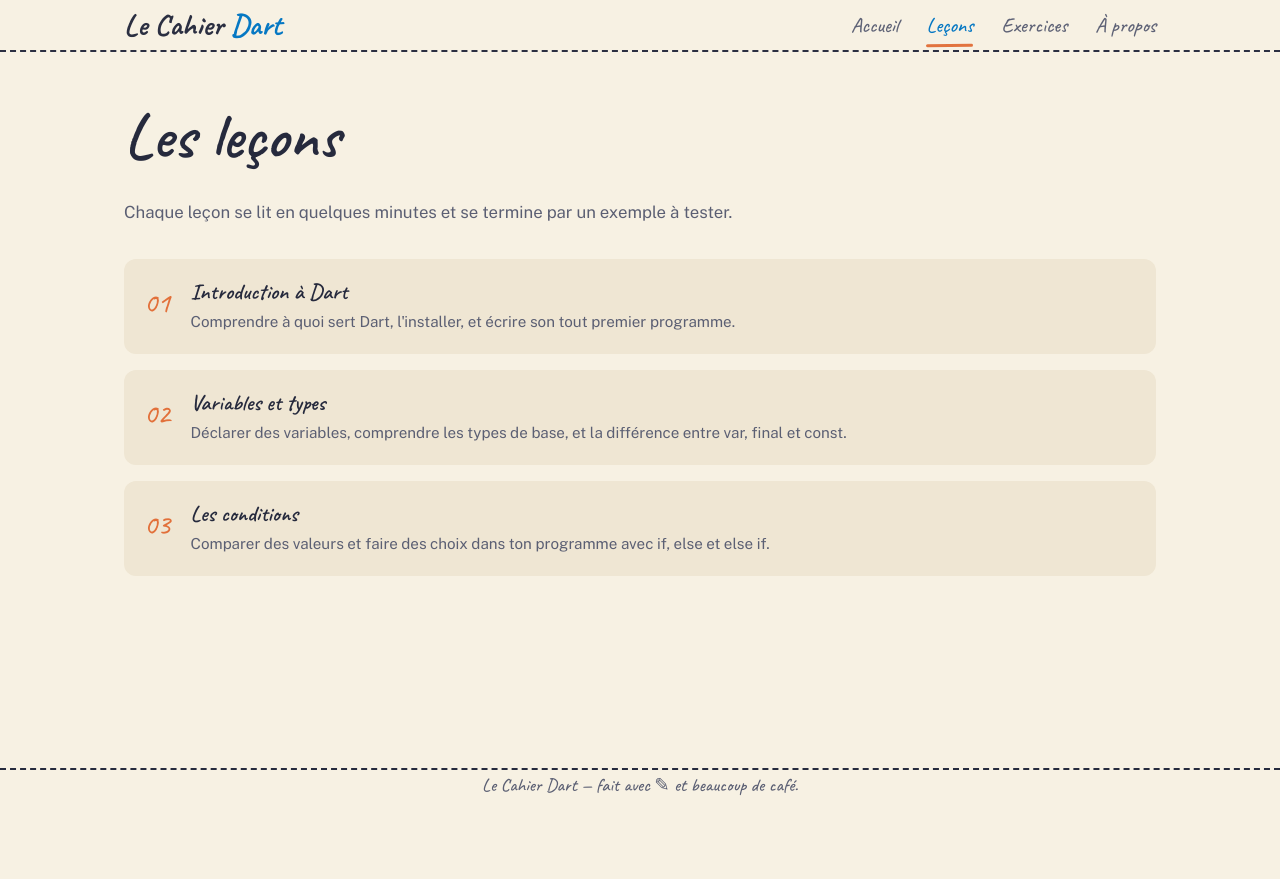
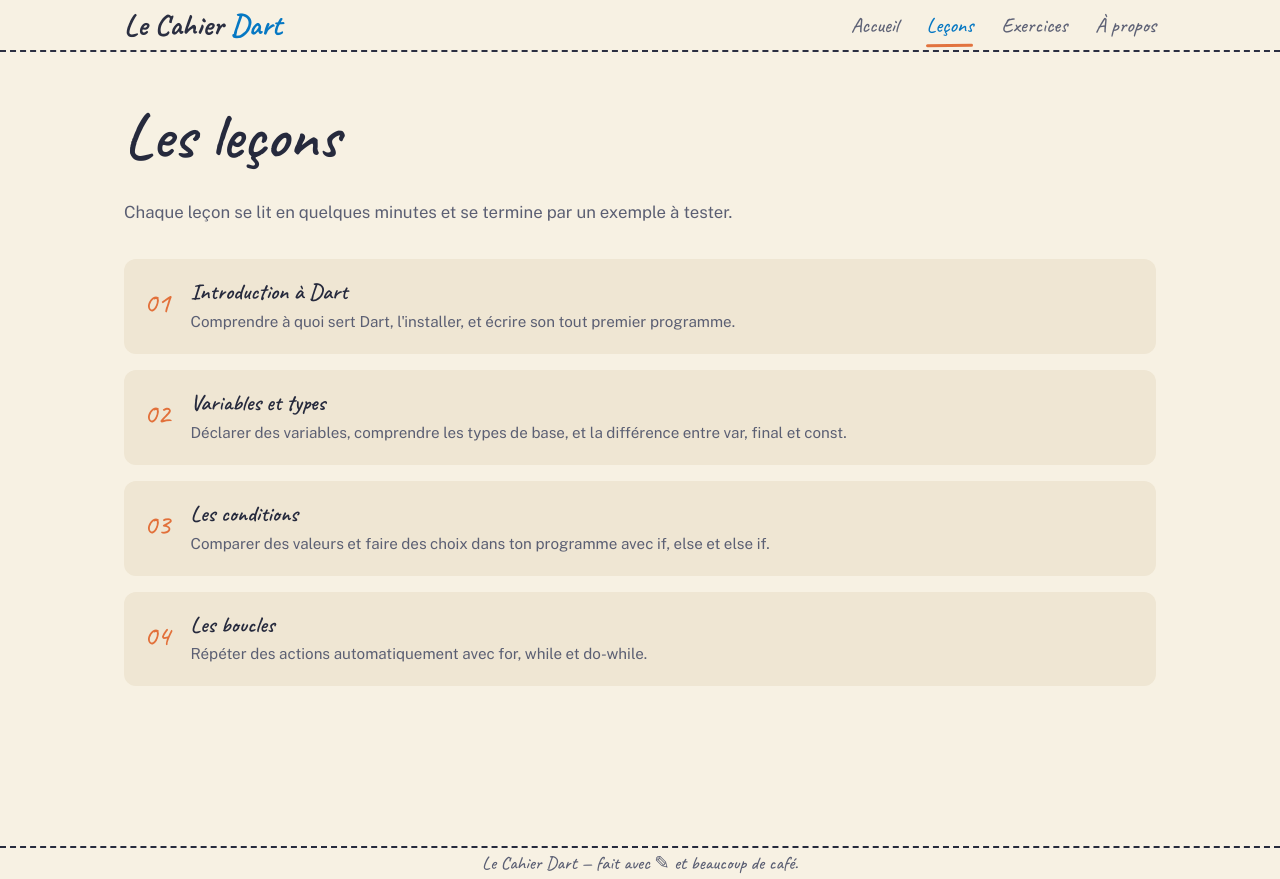
Before and after one commit to Ayo-Oub/learn-dart, a React (Vite) app: page /learn-dart/lecons in a window 1280 px wide. Before the commit the page ends 800 px from the top, so only its background shows below. Built offline with nearby package versions, Linux system fonts and the light colour scheme.

Commit message:
add lesson4

```diff
--- /dev/null
+++ b/src/data/exercises/exercises4.js
@@ -0,0 +1,89 @@
+const exercises4 = [
+  {
+    id: 'ex-4-1',
+    lessonSlug: 'boucles',
+    title: 'Compter jusqu\u2019à 10',
+    difficulty: 'facile',
+    statement:
+      "Écris une boucle for qui affiche tous les nombres de 1 à 10, un par ligne.",
+    starterCode: `void main() {
+  // À compléter
+}`,
+    solutionCode: `void main() {
+  for (int i = 1; i <= 10; i++) {
+    print(i);
+  }
+}`,
+    hint: 'La condition i <= 10 permet d\u2019inclure le nombre 10 dans la boucle.',
+  },
+  {
+    id: 'ex-4-2',
+    lessonSlug: 'boucles',
+    title: 'La table de multiplication',
+    difficulty: 'facile',
+    statement:
+      "Affiche la table de multiplication de 5, de 1 à 10 (5 x 1 = 5, 5 x 2 = 10, etc.) grâce à une boucle for.",
+    starterCode: `void main() {
+  int table = 5;
+
+  // À compléter
+}`,
+    solutionCode: `void main() {
+  int table = 5;
+
+  for (int i = 1; i <= 10; i++) {
+    print('\$table x \$i = \${table * i}');
+  }
+}`,
+    hint: 'Utilise l\u2019interpolation \${expression} pour calculer table * i directement dans le print.',
+  },
+  {
+    id: 'ex-4-3',
+    lessonSlug: 'boucles',
+    title: 'Saute le 7',
+    difficulty: 'moyen',
+    statement:
+      "Affiche les nombres de 1 à 10, mais saute le nombre 7 (ne l'affiche pas) grâce à continue.",
+    starterCode: `void main() {
+  for (int i = 1; i <= 10; i++) {
+    // À compléter
+  }
+}`,
+    solutionCode: `void main() {
+  for (int i = 1; i <= 10; i++) {
+    if (i == 7) {
+      continue;
+    }
+    print(i);
+  }
+}`,
+    hint: 'Place un if qui teste (i == 7) et utilise continue à l\u2019intérieur.',
+  },
+  {
+    id: 'ex-4-4',
+    lessonSlug: 'boucles',
+    title: 'Le premier multiple de 13',
+    difficulty: 'difficile',
+    statement:
+      "En partant de 1, utilise une boucle while pour trouver et afficher le premier nombre supérieur à 100 qui est un multiple de 13, puis arrête la boucle avec break.",
+    starterCode: `void main() {
+  int nombre = 1;
+
+  // À compléter
+}`,
+    solutionCode: `void main() {
+  int nombre = 1;
+
+  while (true) {
+    if (nombre > 100 && nombre % 13 == 0) {
+      print(nombre);
+      break;
+    }
+    nombre++;
+  }
+}`,
+    hint: 'Une boucle while (true) tourne indéfiniment jusqu\u2019à ce qu\u2019un break l\u2019arrête.',
+  },
+]
+
+export default exercises4
--- a/src/data/exercises/index.js
+++ b/src/data/exercises/index.js
@@ -1,8 +1,12 @@
 import exercises1 from './exercises1.js'
 import exercises2 from './exercises2.js'
 import exercises3 from './exercises3.js'
+import exercises4 from './exercises4.js'
 
-const exercises = [...exercises1, ...exercises2,...exercises3]
+const exercises = [...exercises1,
+  ...exercises2,
+  ...exercises3,
+...exercises4]
 
 export default exercises
 
--- a/src/data/lessons/index.js
+++ b/src/data/lessons/index.js
@@ -1,8 +1,9 @@
 import lesson1 from './lesson1.js'
 import lesson2 from './lesson2.js'
 import lesson3 from './lesson3.js'
+import lesson4 from './lesson4.js'
 
-const lessons = [lesson1, lesson2, lesson3]
+const lessons = [lesson1, lesson2, lesson3, lesson4]
 
 export default lessons
 
--- /dev/null
+++ b/src/data/lessons/lesson4.js
@@ -0,0 +1,127 @@
+export default {
+  id: 4,
+  slug: 'boucles',
+  title: 'Les boucles',
+  summary:
+    "Répéter des actions automatiquement avec for, while et do-while.",
+  duration: '13 min',
+
+  objectives: [
+    'Comprendre à quoi sert une boucle',
+    'Écrire une boucle for pour répéter un nombre de fois connu',
+    'Écrire une boucle while pour répéter tant qu\u2019une condition est vraie',
+    'Connaître la différence entre while et do-while',
+    "Utiliser break et continue pour contrôler une boucle",
+  ],
+
+  sections: [
+    {
+      id: 'pourquoi-des-boucles',
+      heading: 'Pourquoi des boucles ?',
+      content: `Une boucle permet de répéter un bloc de code plusieurs fois, sans avoir à
+recopier ce bloc à la main. Plutôt que d'écrire cinq fois \`print(...)\`, on
+écrit une seule boucle qui le fait cinq fois pour nous.`,
+      code: `// Sans boucle
+print('Ligne 1');
+print('Ligne 2');
+print('Ligne 3');
+
+// Avec une boucle : même résultat, en moins de code
+for (int i = 1; i <= 3; i++) {
+  print('Ligne \$i');
+}`,
+    },
+    {
+      id: 'la-boucle-for',
+      heading: 'La boucle for',
+      content: `La boucle \`for\` est la plus utilisée quand on connaît à l'avance le
+nombre de répétitions. Elle a trois parties, séparées par des points-virgules :
+
+1. **L'initialisation** : \`int i = 0\` — le compteur de départ.
+2. **La condition** : \`i < 5\` — tant qu'elle est vraie, la boucle continue.
+3. **L'incrémentation** : \`i++\` — ce qui se passe à la fin de chaque tour.`,
+      code: `for (int i = 0; i < 5; i++) {
+  print('Tour numéro \$i');
+}
+// Affiche : Tour numéro 0, 1, 2, 3, 4`,
+    },
+    {
+      id: 'la-boucle-while',
+      heading: 'La boucle while',
+      content: `\`while\` répète un bloc **tant que** sa condition reste vraie. Elle est
+utile quand on ne sait pas à l'avance combien de tours seront nécessaires.
+
+⚠️ Il faut toujours s'assurer que la condition finira par devenir fausse,
+sinon la boucle tourne indéfiniment (boucle infinie).`,
+      code: `int compteur = 0;
+
+while (compteur < 3) {
+  print('Compteur : \$compteur');
+  compteur++;   // sans cette ligne, la boucle ne s'arrête jamais
+}`,
+    },
+    {
+      id: 'do-while',
+      heading: 'do-while : au moins une fois',
+      content: `\`do-while\` ressemble à \`while\`, mais la condition est vérifiée **après**
+le bloc, pas avant. Résultat : le bloc s'exécute toujours au moins une fois,
+même si la condition est fausse dès le départ.`,
+      code: `int compteur = 10;
+
+do {
+  print('Passage numéro \$compteur');
+  compteur++;
+} while (compteur < 3);
+// Affiche quand même "Passage numéro 10" une fois,
+// même si la condition (10 < 3) est fausse dès le début`,
+    },
+    {
+      id: 'break-continue',
+      heading: 'Contrôler une boucle : break et continue',
+      content: `Deux mots-clés permettent de modifier le déroulement d'une boucle :
+
+- **break** : arrête complètement la boucle, immédiatement.
+- **continue** : saute directement au tour suivant, sans exécuter le reste du bloc.`,
+      code: `for (int i = 0; i < 10; i++) {
+  if (i == 5) {
+    break;   // on arrête tout dès que i vaut 5
+  }
+  print(i);
+}
+// Affiche : 0, 1, 2, 3, 4
+
+for (int i = 0; i < 5; i++) {
+  if (i == 2) {
+    continue;   // on saute le 2, mais la boucle continue
+  }
+  print(i);
+}
+// Affiche : 0, 1, 3, 4`,
+    },
+  ],
+
+  codeExample: `void main() {
+  for (int i = 1; i <= 5; i++) {
+    if (i % 2 == 0) {
+      print('\$i est pair');
+    } else {
+      print('\$i est impair');
+    }
+  }
+}`,
+
+  keyPoints: [
+    'for est idéal quand on connaît le nombre de répétitions à l\u2019avance.',
+    'while répète tant qu\u2019une condition est vraie ; attention aux boucles infinies.',
+    'do-while exécute le bloc au moins une fois, même si la condition est fausse.',
+    'break arrête la boucle ; continue passe directement au tour suivant.',
+  ],
+
+  exercisePreview: {
+    prompt:
+      "Écris une boucle qui affiche les nombres de 1 à 10, mais qui saute le nombre 7.",
+    hint: 'Utilise continue à l\u2019intérieur d\u2019un if qui teste si le nombre vaut 7.',
+  },
+
+  next: null,
+}
```
